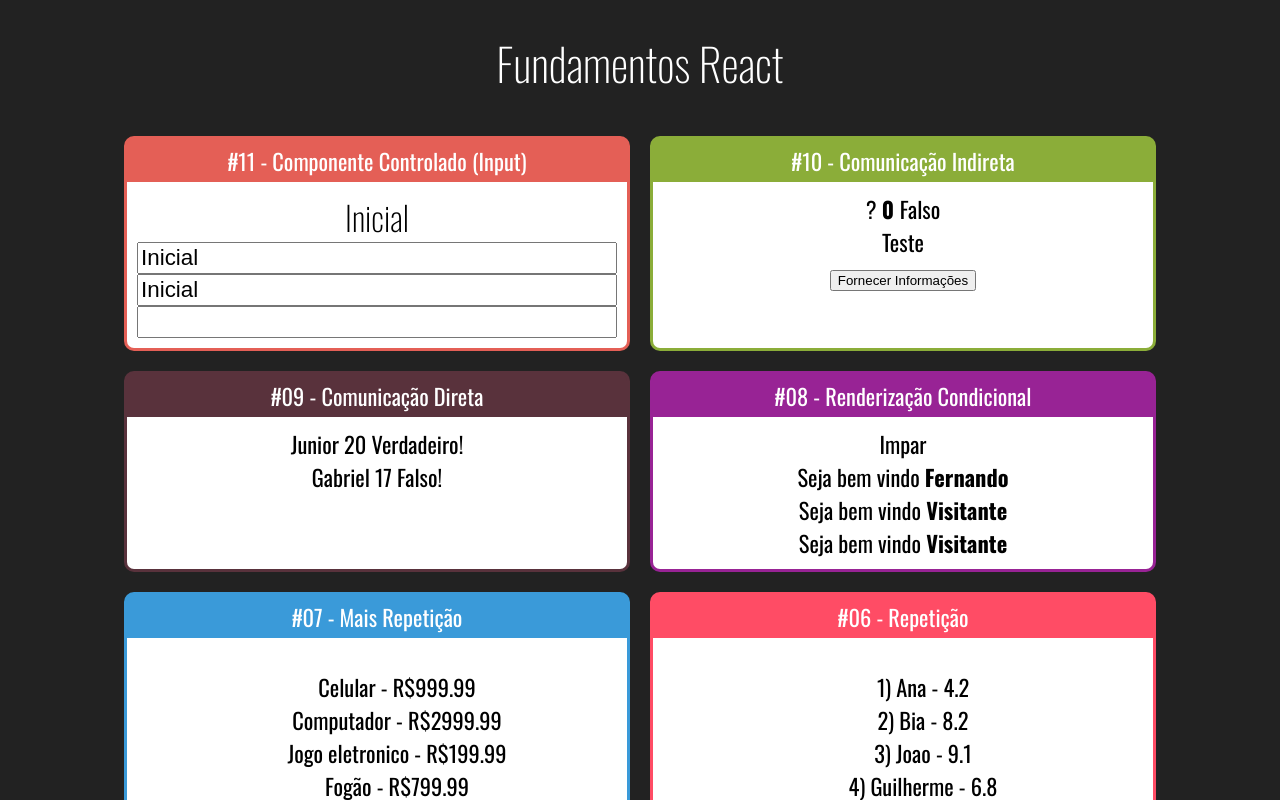
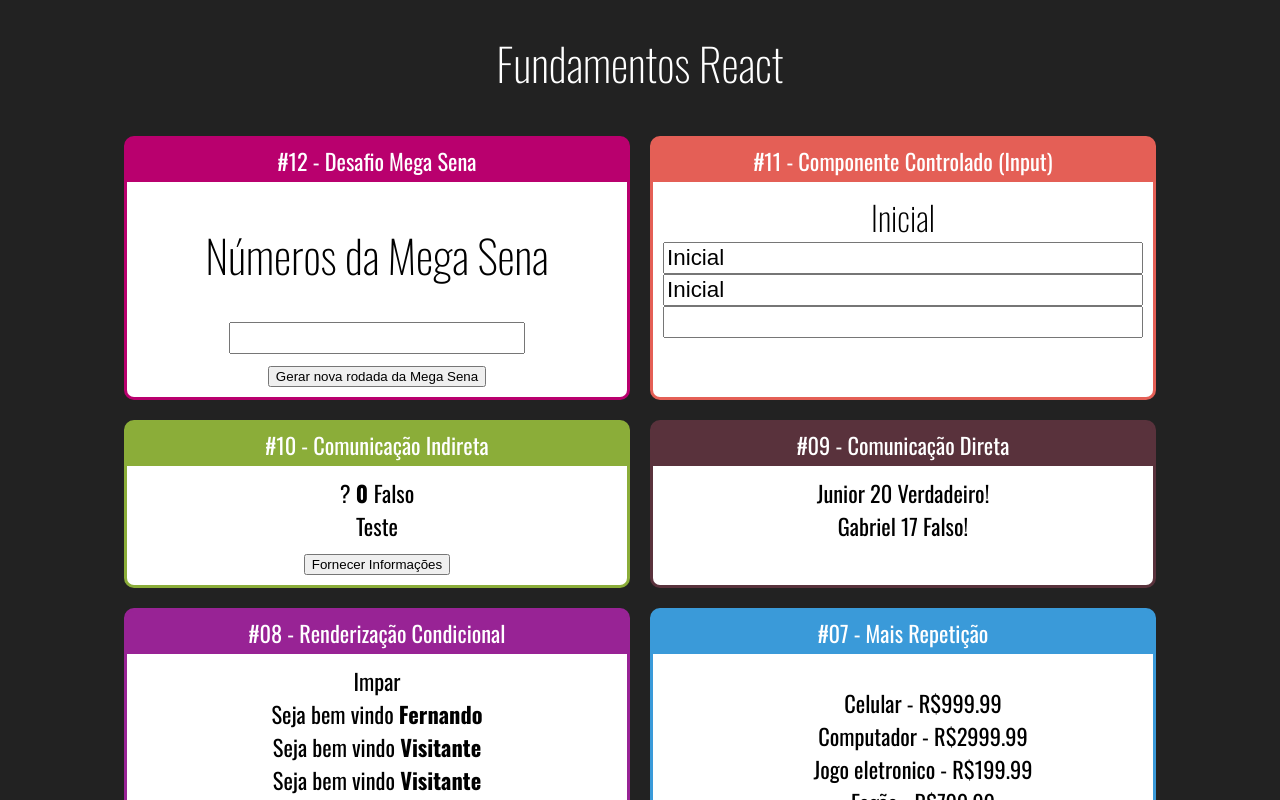
Before and after one commit to ArthurPMachado/React, a React (Create React App) app: page / in a window 1280 px wide. Shown: the top 800 px of the page. Built offline with nearby package versions, Linux system fonts and the light colour scheme.

Commit message:
Feat: create component with random numbers as a challenge

```diff
--- a/src/App.jsx
+++ b/src/App.jsx
@@ -1,5 +1,6 @@
 import React from 'react';
 
+import Mega from './components/basics/Mega';
 import Input from './components/basics/Input';
 import IndiretaPai from './components/basics/IndiretaPai';
 import DiretaPai from './components/basics/DiretaPai';
@@ -23,6 +24,10 @@ function App() {
       <h1>Fundamentos React</h1>
 
       <div className="cards">
+        <Card titulo="#12 - Desafio Mega Sena" cor="#B9006E">
+          <Mega />
+        </Card>
+
         <Card titulo="#11 - Componente Controlado (Input)" cor="#E45F56">
           <Input />
         </Card>
--- /dev/null
+++ b/src/components/basics/Mega.jsx
@@ -0,0 +1,27 @@
+import React, { useState } from 'react';
+import gerarNumeros from '../helper/gerarNumeros';
+
+function Mega(props) {
+  const [qtdeSorteada, setQtdeSorteada] = useState();
+  const [numerosMegaSena, setNumerosMegaSena] = useState([]);
+
+  return (
+    <div>
+      <h1>Números da Mega Sena</h1>
+      <p style={{ fontSize: '1.5rem' }}>{numerosMegaSena.join(' ')}</p>
+      <input
+        style={{ fontSize: '1.4rem' }}
+        type="number"
+        onChange={(event) => setQtdeSorteada(+event.target.value)}
+      />
+      <button
+        type="button"
+        onClick={() => setNumerosMegaSena(gerarNumeros(qtdeSorteada))}
+      >
+        Gerar nova rodada da Mega Sena
+      </button>
+    </div>
+  );
+}
+
+export default Mega;
--- /dev/null
+++ b/src/components/helper/gerarNumeros.js
@@ -0,0 +1,56 @@
+// RESOLUCAO DO CURSO
+function gerarNumeroNaoContido(min, max, array) {
+  const aleatorio = parseInt(Math.random() * (max + 1 - min)) + min;
+  return array.includes(aleatorio)
+    ? gerarNumeroNaoContido(min, max, array)
+    : aleatorio;
+}
+
+function gerarNumeros(qtdeSorteada) {
+  const numerosSorteados = Array(qtdeSorteada)
+    .fill(0)
+    .reduce((total) => {
+      const novoNumeroSorteado = gerarNumeroNaoContido(1, 60, total);
+      return [...total, novoNumeroSorteado];
+    }, [])
+    .sort((numero1, numero2) => numero1 - numero2);
+
+  return numerosSorteados;
+}
+
+// MINHA RESOLUCAO
+/*
+function gerarNumeros(qtdeSorteada) {
+  let contador = 0;
+  const min = 1;
+  const max = 61;
+
+  const numerosMegaSena = [];
+
+  while (contador < qtdeSorteada) {
+    const numerosSorteados = Math.floor(Math.random() * (max - min)) + 1;
+
+    let checarNumeroRepetido = numerosMegaSena.some((item) => item === numerosSorteados);
+
+    if (!checarNumeroRepetido) {
+      numerosMegaSena.push(numerosSorteados);
+    }
+
+    while (checarNumeroRepetido) {
+      const outrosNumerosSorteados = Math.floor(Math.random() * (max - min)) + 1;
+
+      checarNumeroRepetido = numerosMegaSena.some((item) => item === outrosNumerosSorteados);
+
+      if (!checarNumeroRepetido) {
+        numerosMegaSena.push(outrosNumerosSorteados);
+      }
+    }
+
+    contador += 1;
+  }
+
+  return numerosMegaSena;
+}
+*/
+
+export default gerarNumeros;
```
Also changed, not shown: .eslintrc.json.
